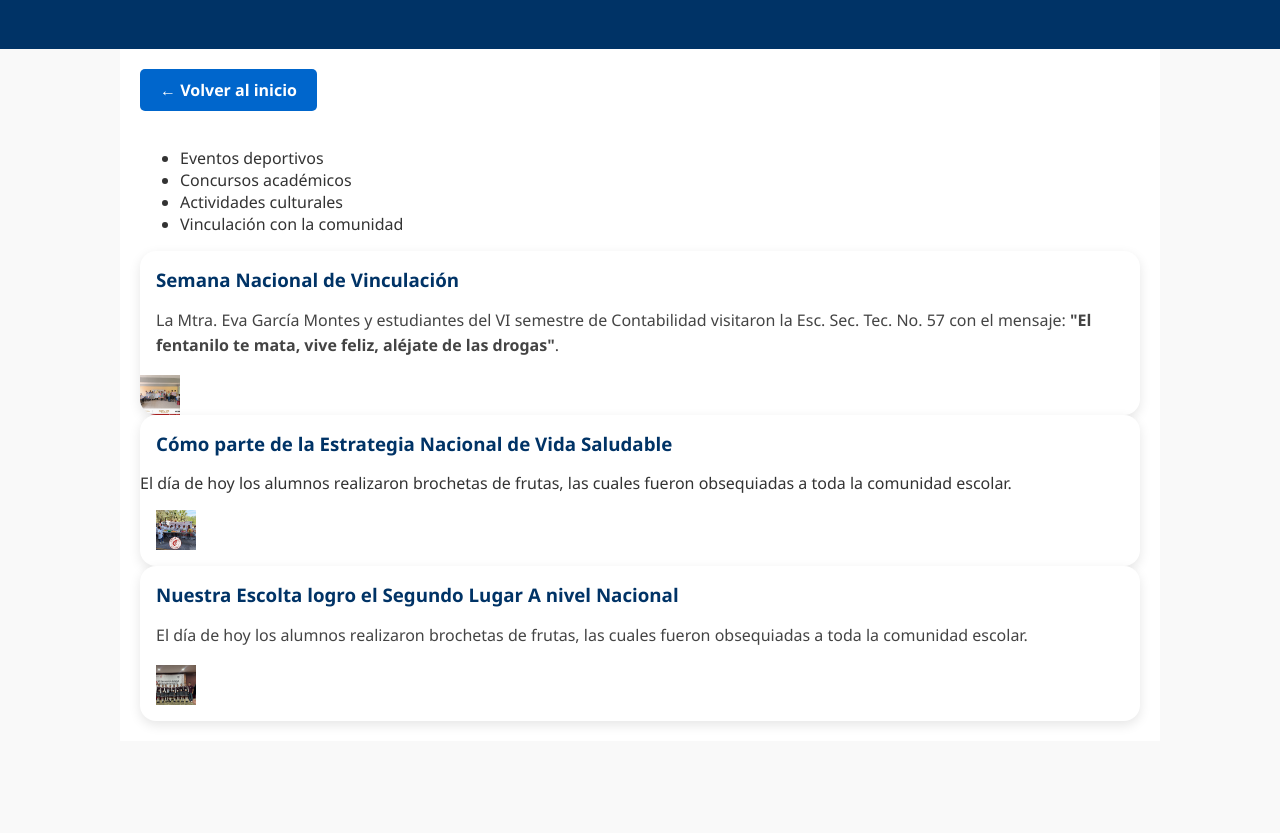
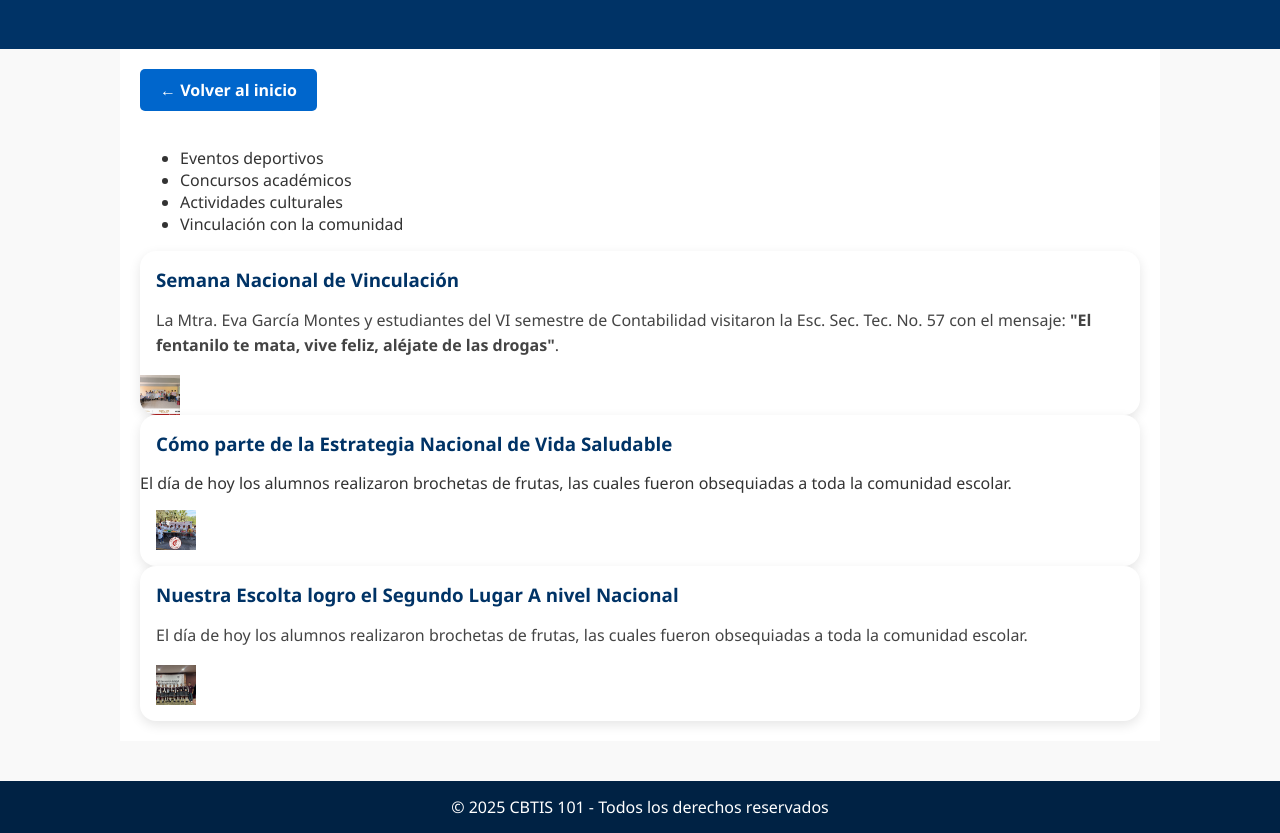
Before and after one commit to itcbtis101/itcbtis101, a plain HTML site: page actividades.html in a window 1280 px wide. Shown: the part 97-930 px from the top of the page. Before the commit the page ends 838 px from the top, so only its background shows below. Drawn offline with Linux system fonts and the light colour scheme.

Commit message:
Update actividades.html

```diff
--- a/actividades.html
+++ b/actividades.html
@@ -52,5 +52,9 @@
   </section>
   </main>
 
+
+  <footer>
+    &copy; 2025 CBTIS 101 - Todos los derechos reservados
+  </footer>
 </body>
 </html>
```
